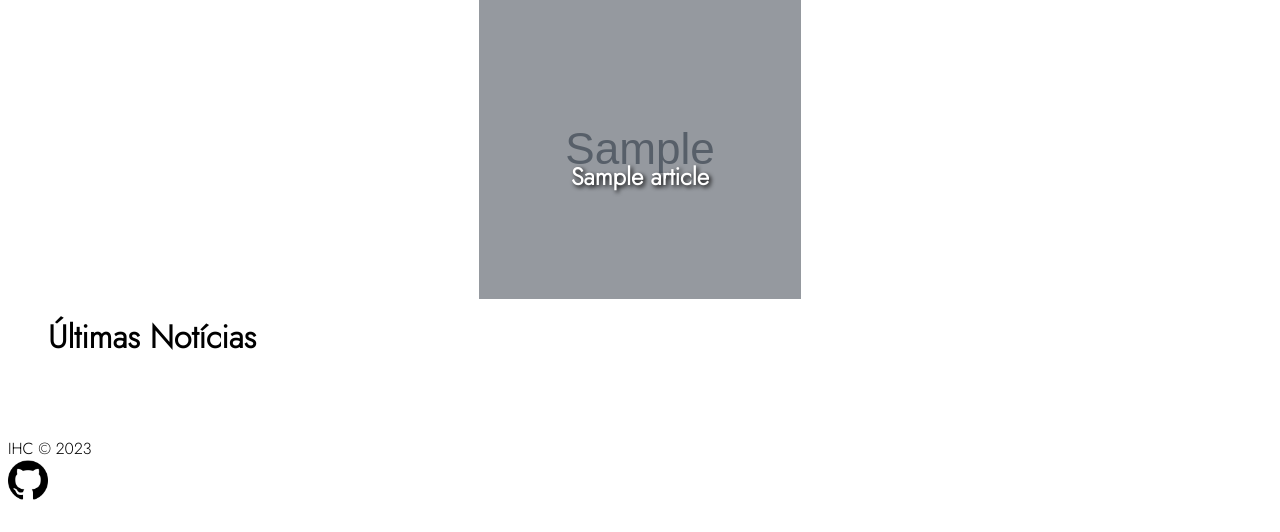
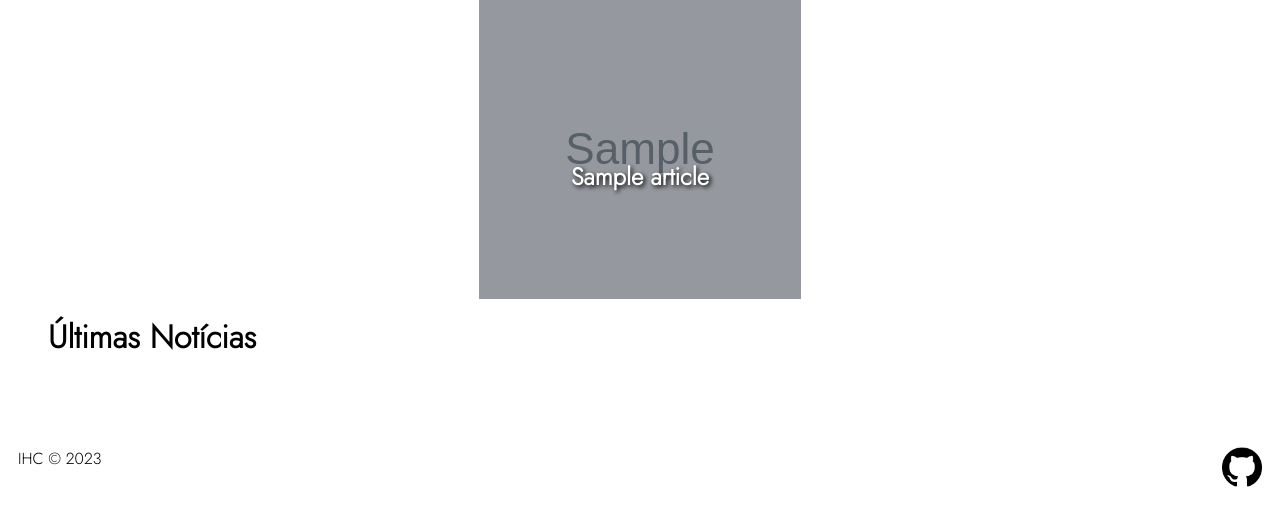
Before and after one commit to GabrielSiqueira1/Newz, a Django app: page / in a window 1280 px wide. Shown: the part 435-967 px from the top of the page. After the commit the page ends 922 px from the top, so only its background shows below. Run offline with Django 4.2, Linux system fonts and the light colour scheme; tables that the repository leaves empty hold one stand-in row (values such as "Sample post"); grey boxes marked "Sample" are stand-in pictures; a database or web service that is not in the repository returns one stand-in record (values such as "Sample title"); data that the repository does not hold is empty.

Commit message:
Add files via upload

```diff
--- a/static/css/style.css
+++ b/static/css/style.css
@@ -183,3 +183,9 @@ a:visited {
     vertical-align: middle;
     margin:auto;
 }
+
+.footer {
+    display: flex;
+    justify-content: space-between;
+    padding: 10px; /* Espaçamento interno */
+}
```
